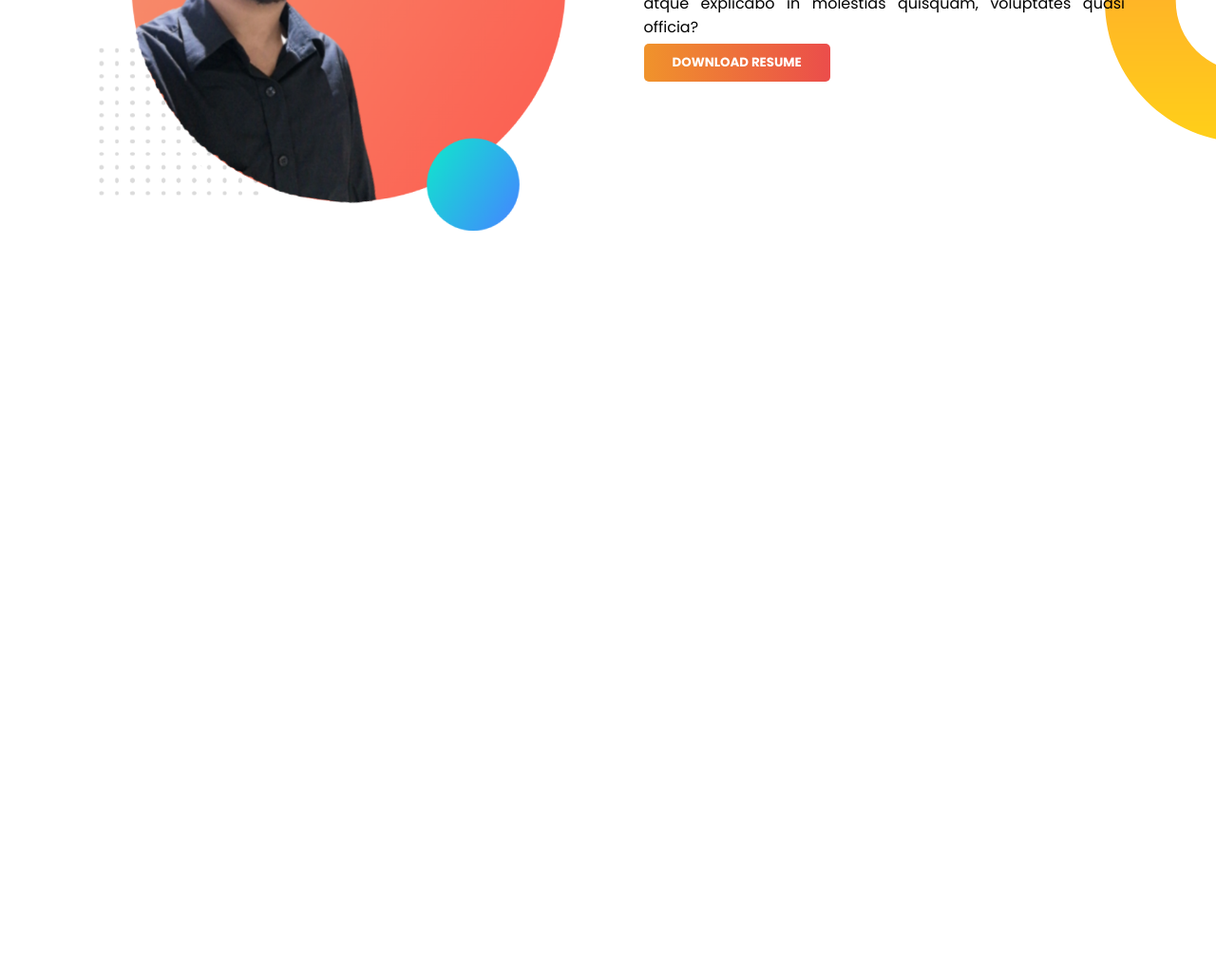
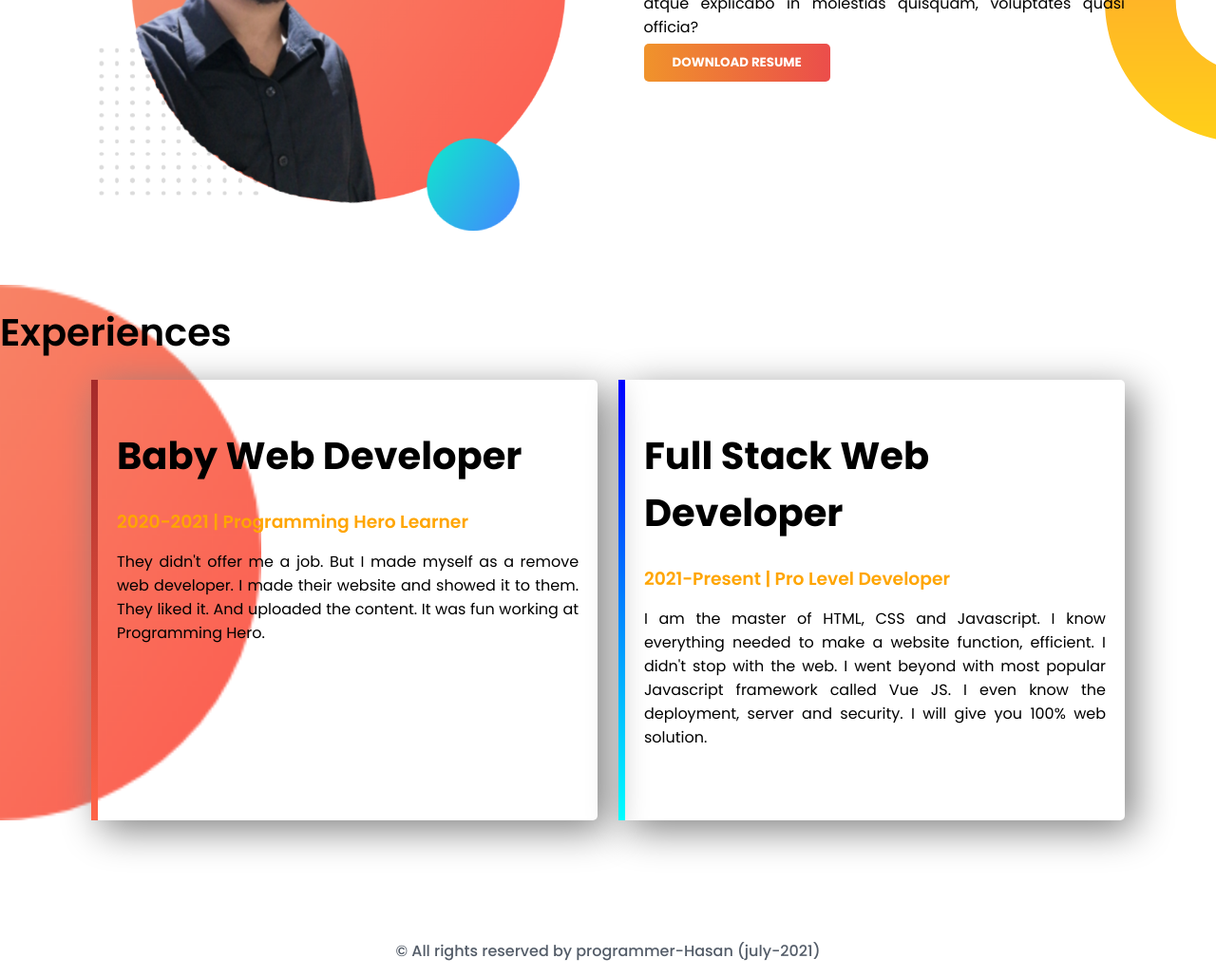
Before and after one commit to programmerhasan001/developer-portfolio, a plain HTML site: page index.html in a window 1280 px wide. Shown: the part 823-1852 px from the top of the page at 95% size. Before the commit the page ends 1123 px from the top, so only its background shows below. Drawn offline with Linux system fonts and the light colour scheme.

Commit message:
for now complete with footer

```diff
--- a/css/style.css
+++ b/css/style.css
@@ -26,14 +26,19 @@ p{
 section{
     margin-bottom: 50px;
 }
+.header-content,
+.dream-content,
+.experience-content{
+    display: flex;
+}
+.orange-color{
+    color: orange;
+}
 /* header part css start */
 .header-area{
     background: url(../images/top-banner.png);
     background-repeat: no-repeat;
     /* background-size: cover; */
-}
-.header-content{
-    display: flex;
 }
 .header-content .header-left,
 .header-content .header-right,
@@ -49,9 +54,6 @@ section{
     font-weight: 600;
     padding: 25px 0;
 }
-.developersName{
-    color: orange;
-}
 .header-left h3,
 .dream-right h3{
     padding: 15px 0;
@@ -64,9 +66,6 @@ section{
     background-repeat: no-repeat;
     background-position: bottom 100px right;
 }
-.dream-content{
-    display: flex;
-}
 .dream-content .dream-left img{
     width: 100%;
 }
@@ -78,3 +77,55 @@ section{
     font-weight: 500;
     padding-top: 40px;
 }
+/* experience part css start */
+.experience-area{
+    background: url(../images/exp-bg.png);
+    background-repeat: no-repeat;
+    background-position: left bottom 15%;
+    background-size: contain;
+}
+.experience-heading h2{
+    font-size: 40px;
+    font-weight: 600;
+    text-transform: capitalize;
+    padding: 20px 0;
+}
+.experience-content{
+    justify-content: space-between;
+}
+.experience-content h2{
+    padding: 10px 0;
+    font-size: 40px;
+    font-weight: 700;
+    text-transform: capitalize;
+}
+.experience-content h3{
+    padding: 15px 0;
+    font-weight: 600;
+}
+
+.experience-left,
+.experience-right{
+    width: 49%;
+    box-shadow: 10px 10px 40px gray;
+    padding: 40px 20px 75px;
+    box-sizing: border-box;
+    border-radius: 5px;
+}
+.experience-left{
+    border-left: 7px solid;
+    border-image: linear-gradient(brown, tomato);
+    border-image-slice: 1;
+}
+.experience-right{
+    border-left: 7px solid;
+    border-image: linear-gradient(blue, cyan);
+    border-image-slice: 1;
+}
+/* footer ara css start */
+.footer-area p{
+    text-align: center;
+    color: #535c68;
+    font-weight: 500;
+    padding: 75px 0 15px;
+}
--- a/index.html
+++ b/index.html
@@ -16,7 +16,7 @@
             <div class="header-content">
                 <div class="header-left">
                     <h1 class="welcome-text">Welcome to</h1>
-                    <h1><span class="developersName">Developer Hasans</span> world</h1>
+                    <h1><span class="developersName orange-color">Developer Hasans</span> world</h1>
                     <h3>Frontend software developer</h3>
                     <p>Lorem ipsum dolor sit amet consectetur, adipisicing elit. Ullam tempore laudantium quas
                         consequatur
@@ -50,6 +50,42 @@
             </div>
         </div>
     </section>
+    <!-- dream big part ends -->
+    <section class="experience-area">
+        <div class="experience-heading">
+            <h2>experiences</h2>
+        </div>
+        <div class="container">
+            <div class="experience-content">
+                <div class="experience-left">
+                    <h2>Baby Web Developer</h2>
+                    <h3 class="orange-color">2020-2021 | Programming Hero Learner</h3>
+                    <p>
+                        They didn't offer me a job. But I made myself as a remove web developer. I made their website
+                        and
+                        showed it to them.
+                        They liked it. And uploaded the content. It was fun working at Programming Hero.
+                    </p>
+                </div>
+                <div class="experience-right">
+                    <h2>Full Stack Web Developer</h2>
+                    <h3 class="orange-color">2021-Present | Pro Level Developer</h3>
+                    <p>
+                        I am the master of HTML, CSS and Javascript. I know everything needed to make a website
+                        function, efficient. I didn't
+                        stop with the web. I went beyond with most popular Javascript framework called Vue JS. I
+                        even
+                        know the deployment,
+                        server and security. I will give you 100% web solution.
+                    </p>
+                </div>
+            </div>
+        </div>
+    </section>
+    <!-- experience part ends -->
+    <footer class="footer-area">
+        <p>&copy; All rights reserved by programmer-Hasan (july-2021)</p>
+    </footer>
 </body>
 
 </html>
```
Also changed, not shown: images/developer-photo/black-shirt-hasan.png (deleted), images/developer-photo/black-shirt-hasan1.png (deleted), images/developer-photo/hasan1.png (deleted).
